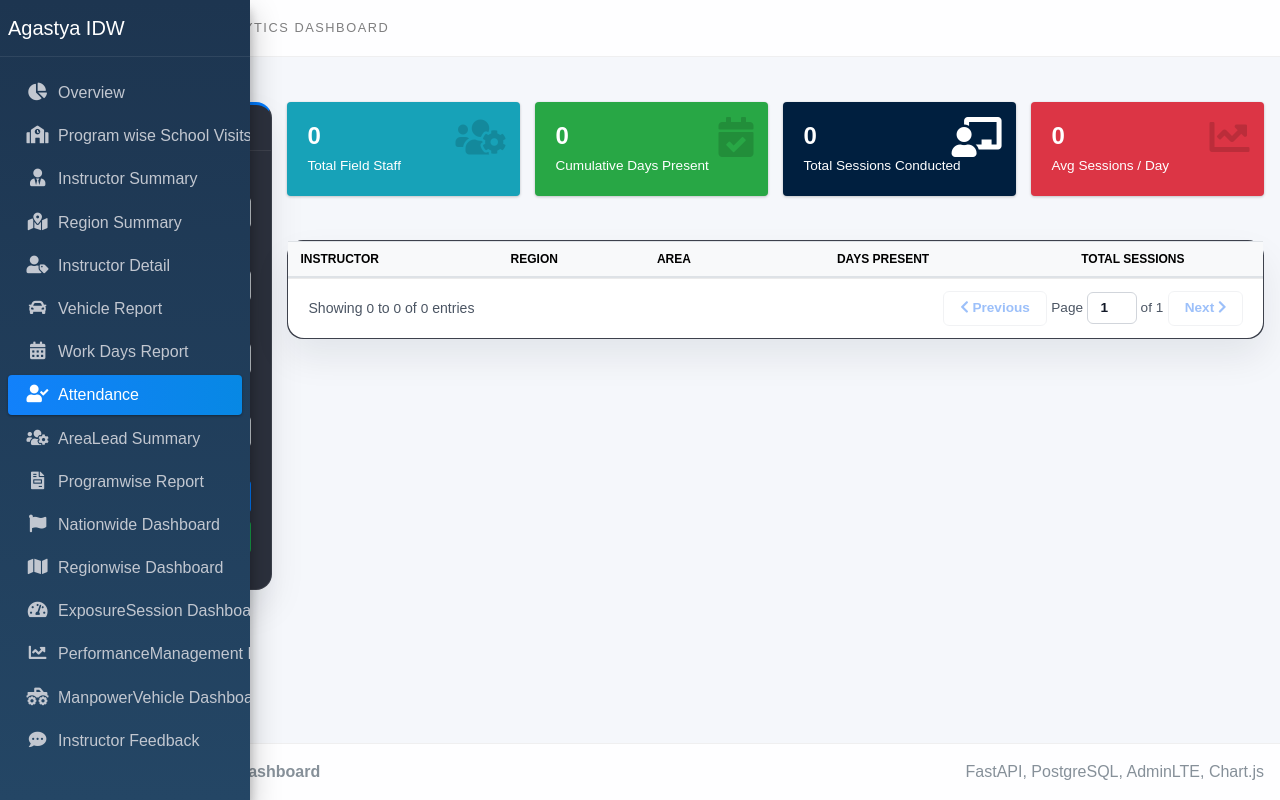
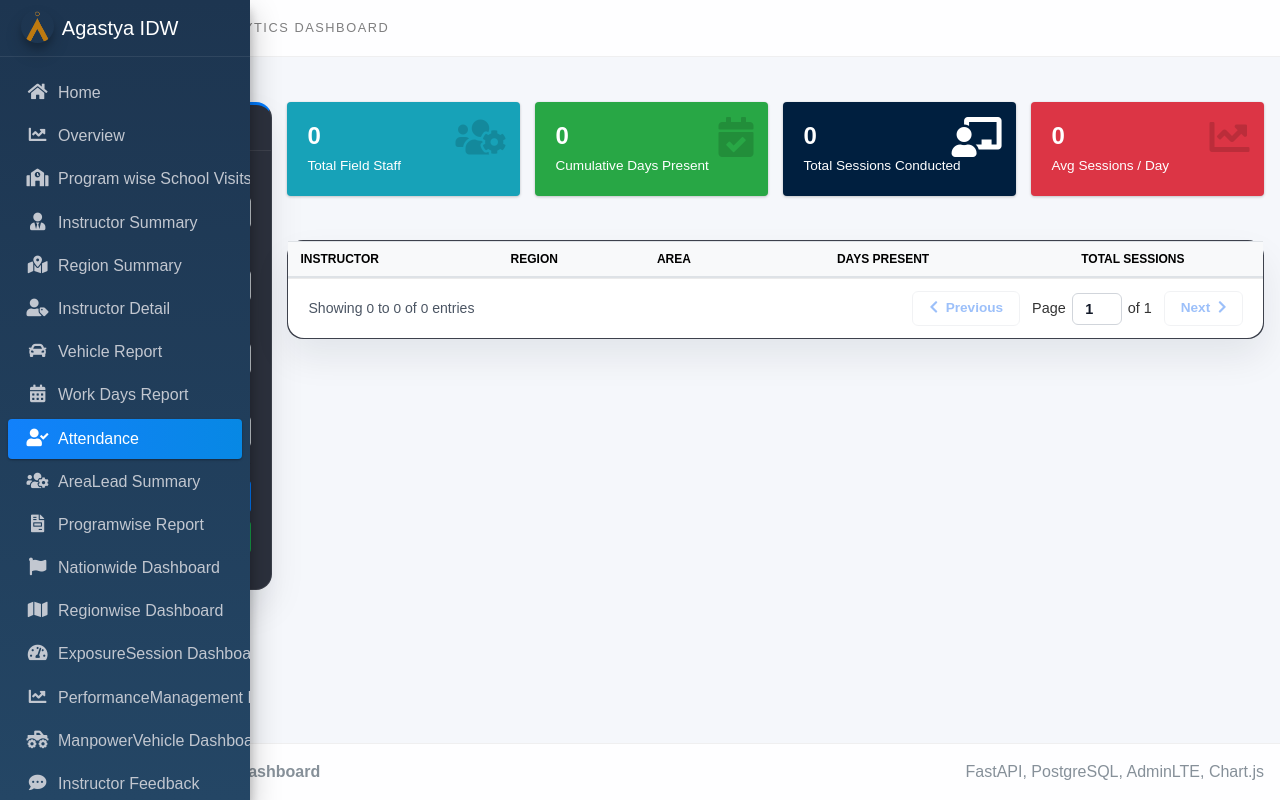
Before and after one commit to Shashwath-K/idw_preview, a FastAPI app: page /attendance in a window 1280 px wide. Run offline with FastAPI, Linux system fonts and the light colour scheme; data that the repository does not hold is empty; some libraries are stand-ins or nearby versions.

Commit message:
Landing Page added : Script and misc updated

```diff
--- a/frontend/templates/partials/pagination.html
+++ b/frontend/templates/partials/pagination.html
@@ -1,14 +1,20 @@
 <div class="pagination-container">
-    <div class="pagination-info">
+    <div class="pagination-info text-muted">
         Showing <span class="page-count-start">0</span> to <span class="page-count-end">0</span> of <span class="page-count-total">0</span> entries
     </div>
-    <div class="pagination-controls">
-        <button class="pagination-btn prev-page" disabled>
-            <i class="fas fa-chevron-left"></i> Previous
+    <div class="pagination-controls-wrapper">
+        <button class="pagination-btn prev-page" title="Previous Page" disabled>
+            <i class="fas fa-chevron-left mr-1"></i> Previous
         </button>
-        <span class="page-indicator">Page <input type="number" class="page-input" value="1" min="1"> of <span class="total-pages">1</span></span>
-        <button class="pagination-btn next-page" disabled>
-            Next <i class="fas fa-chevron-right"></i>
+
+        <div class="pagination-page-selector">
+            <span>Page</span>
+            <input type="number" class="page-input" value="1" min="1">
+            <span>of <span class="total-pages">1</span></span>
+        </div>
+
+        <button class="pagination-btn next-page" title="Next Page" disabled>
+            Next <i class="fas fa-chevron-right ml-1"></i>
         </button>
     </div>
 </div>
--- a/frontend/templates/partials/sidebar.html
+++ b/frontend/templates/partials/sidebar.html
@@ -1,5 +1,6 @@
 <aside class="main-sidebar sidebar-dark-primary elevation-4">
     <a href="/" class="brand-link">
+        <img src="{{ url_for('static', path='images/side-bar-img-orange.png') }}" alt="Agastya Logo" class="brand-image img-circle elevation-3" style="opacity: .8">
         <span class="brand-text font-weight-light">Agastya IDW</span>
     </a>
     <div class="sidebar">
@@ -27,8 +28,14 @@
                 <li class="nav-divider"><hr></li-->
                 <!-- New Pages requested -->
                 <li class="nav-item">
+                    <a href="/" class="nav-link {% if page_id == 'landing' %}active{% endif %}">
+                        <i class="nav-icon fas fa-home"></i>
+                        <p>Home</p>
+                    </a>
+                </li>
+                <li class="nav-item">
                     <a href="/overview" class="nav-link {% if page_id == 'overview' %}active{% endif %}">
-                        <i class="nav-icon fas fa-chart-pie"></i>
+                        <i class="nav-icon fas fa-chart-line"></i>
                         <p>Overview</p>
                     </a>
                 </li>
```
